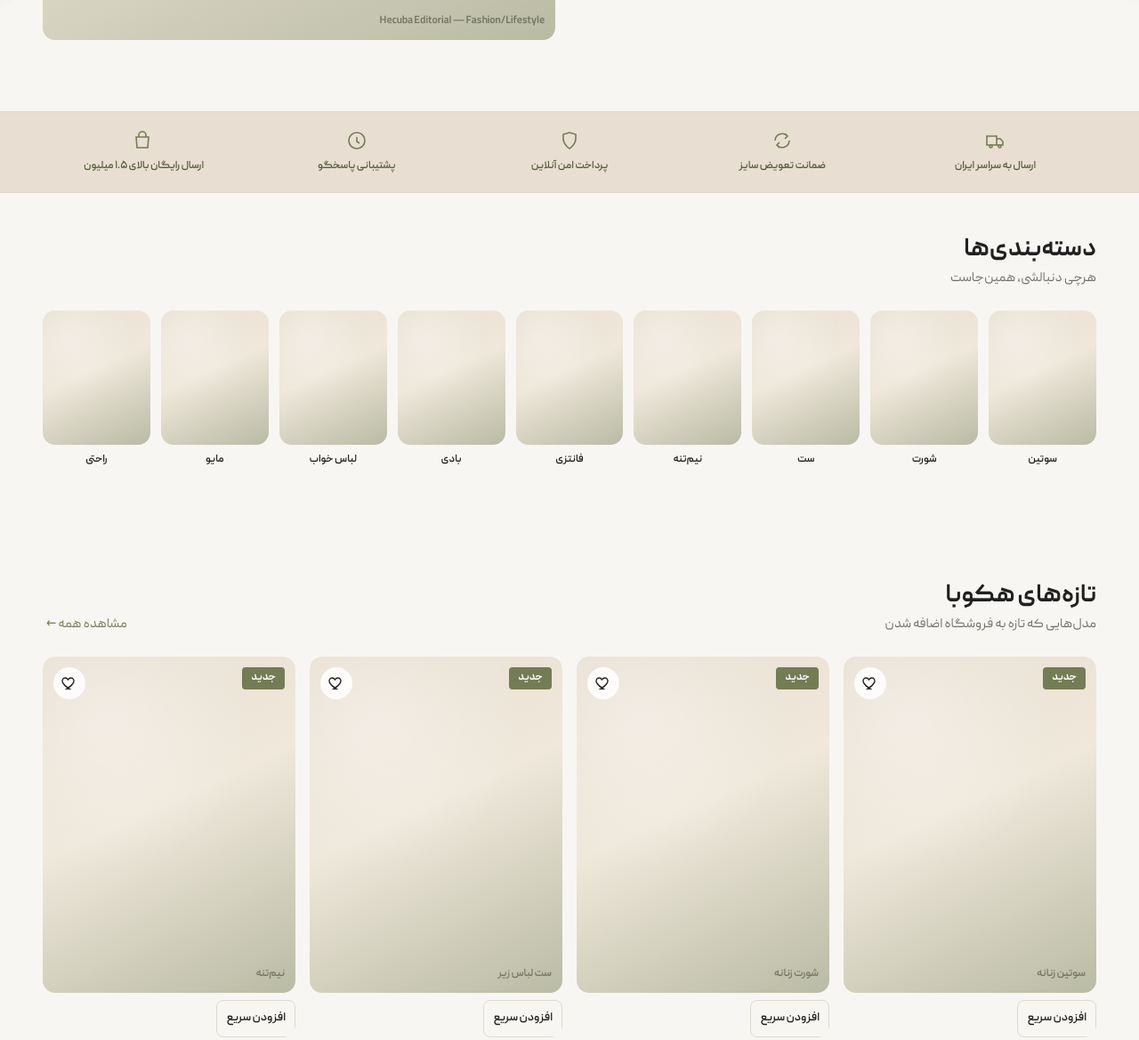
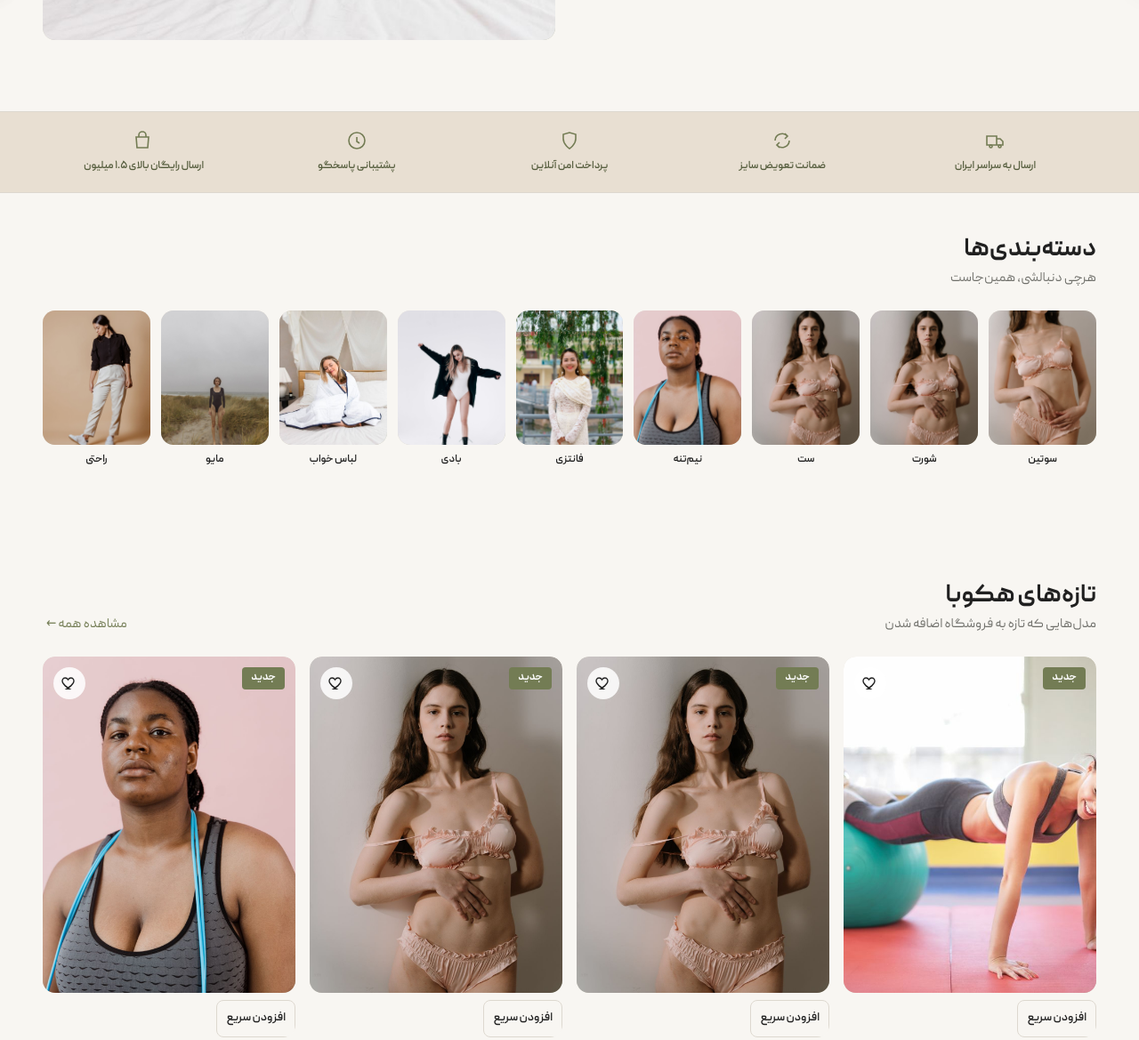
Before and after one commit to HamidZoghii/Hecuba-Style, a plain HTML site: page index.html in a window 1280 px wide. Shown: the part 827-1996 px from the top of the page at 89% size. Drawn offline with Linux system fonts and the light colour scheme.

Commit message:
آپلود عکس ها
آپلود عکس ها

```diff
--- a/css/style.css
+++ b/css/style.css
@@ -415,6 +415,13 @@ select:focus-visible, textarea:focus-visible, [tabindex]:focus-visible {
   font-size: var(--fs-xs);
   font-weight: 600;
   color: rgba(56,58,42,0.55);
+}
+.ph-image .ph-photo {
+  position: absolute;
+  inset: 0;
+  width: 100%;
+  height: 100%;
+  object-fit: cover;
 }
 .ph-image.ratio-3-4 { aspect-ratio: 3/4; }
 .ph-image.ratio-1-1 { aspect-ratio: 1/1; }
--- a/index.html
+++ b/index.html
@@ -207,7 +207,7 @@
         </div>
       </div>
       <div class="hero-media">
-        <div class="ph-image ratio-4-5" role="img" aria-label="تصویر ادیتوریال از کالکشن هکوبا استایل"><span>Hecuba Editorial — Fashion/Lifestyle</span></div>
+        <div class="ph-image ratio-4-5"><img class="ph-photo" src="images/hero-comfort.jpg" alt="زن با لبخند در پتوی نرم سفید — حس راحتی و آرامش هکوبا استایل"></div>
       </div>
     </div>
   </section>
@@ -248,15 +248,15 @@
         </div>
       </div>
       <div class="category-scroller">
-        <a href="category.html?cat=bra" class="category-card"><div class="ph-image ratio-4-5"></div><span>سوتین</span></a>
-        <a href="category.html?cat=brief" class="category-card"><div class="ph-image ratio-4-5"></div><span>شورت</span></a>
-        <a href="category.html?cat=set" class="category-card"><div class="ph-image ratio-4-5"></div><span>ست</span></a>
-        <a href="category.html?cat=bralette" class="category-card"><div class="ph-image ratio-4-5"></div><span>نیم‌تنه</span></a>
-        <a href="category.html?cat=fantasy" class="category-card"><div class="ph-image ratio-4-5"></div><span>فانتزی</span></a>
-        <a href="category.html?cat=bodysuit" class="category-card"><div class="ph-image ratio-4-5"></div><span>بادی</span></a>
-        <a href="category.html?cat=sleepwear" class="category-card"><div class="ph-image ratio-4-5"></div><span>لباس خواب</span></a>
-        <a href="category.html?cat=swim" class="category-card"><div class="ph-image ratio-4-5"></div><span>مایو</span></a>
-        <a href="category.html?cat=loungewear" class="category-card"><div class="ph-image ratio-4-5"></div><span>راحتی</span></a>
+        <a href="category.html?cat=bra" class="category-card"><div class="ph-image ratio-4-5"><img class="ph-photo" src="images/bra-main.jpg" alt="سوتین زنانه هکوبا"></div><span>سوتین</span></a>
+        <a href="category.html?cat=brief" class="category-card"><div class="ph-image ratio-4-5"><img class="ph-photo" src="images/brief-main.jpg" alt="شورت زنانه هکوبا"></div><span>شورت</span></a>
+        <a href="category.html?cat=set" class="category-card"><div class="ph-image ratio-4-5"><img class="ph-photo" src="images/set-main.jpg" alt="ست لباس زیر هکوبا"></div><span>ست</span></a>
+        <a href="category.html?cat=bralette" class="category-card"><div class="ph-image ratio-4-5"><img class="ph-photo" src="images/bralette-main.jpg" alt="نیم‌تنه زنانه هکوبا"></div><span>نیم‌تنه</span></a>
+        <a href="category.html?cat=fantasy" class="category-card"><div class="ph-image ratio-4-5"><img class="ph-photo" src="images/fantasy-main.jpg" alt="لباس زیر فانتزی هکوبا"></div><span>فانتزی</span></a>
+        <a href="category.html?cat=bodysuit" class="category-card"><div class="ph-image ratio-4-5"><img class="ph-photo" src="images/bodysuit-main.jpg" alt="بادی زنانه هکوبا"></div><span>بادی</span></a>
+        <a href="category.html?cat=sleepwear" class="category-card"><div class="ph-image ratio-4-5"><img class="ph-photo" src="images/sleepwear-main.jpg" alt="لباس خواب زنانه هکوبا"></div><span>لباس خواب</span></a>
+        <a href="category.html?cat=swim" class="category-card"><div class="ph-image ratio-4-5"><img class="ph-photo" src="images/swim-main.jpg" alt="مایو و بیکینی هکوبا"></div><span>مایو</span></a>
+        <a href="category.html?cat=loungewear" class="category-card"><div class="ph-image ratio-4-5"><img class="ph-photo" src="images/loungewear-main.jpg" alt="لباس راحتی هکوبا"></div><span>راحتی</span></a>
       </div>
     </div>
   </section>
@@ -328,11 +328,11 @@
       </div>
       <div class="bundle-card">
         <div class="bundle-items">
-          <div class="ph-image ratio-1-1"></div>
+          <div class="ph-image ratio-1-1"><img class="ph-photo" src="images/bra-main.jpg" alt="سوتین"></div>
           <span class="bundle-plus">+</span>
-          <div class="ph-image ratio-1-1"></div>
+          <div class="ph-image ratio-1-1"><img class="ph-photo" src="images/brief-main.jpg" alt="شورت"></div>
           <span class="bundle-plus">+</span>
-          <div class="ph-image ratio-1-1"></div>
+          <div class="ph-image ratio-1-1"><img class="ph-photo" src="images/loungewear-alt2.jpg" alt="جوراب"></div>
         </div>
         <div>
           <h3 style="margin-bottom:6px;">ست کامل النا — سوتین، شورت و جوراب</h3>
@@ -358,11 +358,11 @@
         <a href="https://instagram.com/hecubastyle" class="btn btn-outline" target="_blank" rel="noopener">مشاهده اینستاگرام</a>
       </div>
       <div class="instagram-grid">
-        <div class="ph-image ratio-1-1"></div>
-        <div class="ph-image ratio-1-1 tone-dark"></div>
-        <div class="ph-image ratio-1-1"></div>
-        <div class="ph-image ratio-1-1 tone-dark"></div>
-        <div class="ph-image ratio-1-1" style="display:none;"></div>
+        <div class="ph-image ratio-1-1"><img class="ph-photo" src="images/lifestyle-coffee.jpg" alt="لحظه‌های واقعی هکوبا"></div>
+        <div class="ph-image ratio-1-1"><img class="ph-photo" src="images/fantasy-main.jpg" alt="لحظه‌های واقعی هکوبا"></div>
+        <div class="ph-image ratio-1-1"><img class="ph-photo" src="images/loungewear-alt.jpg" alt="لحظه‌های واقعی هکوبا"></div>
+        <div class="ph-image ratio-1-1"><img class="ph-photo" src="images/swim-alt.jpg" alt="لحظه‌های واقعی هکوبا"></div>
+        <div class="ph-image ratio-1-1" style="display:none;"><img class="ph-photo" src="images/bodysuit-main.jpg" alt="لحظه‌های واقعی هکوبا"></div>
       </div>
     </div>
   </section>
--- a/js/main.js
+++ b/js/main.js
@@ -18,7 +18,7 @@
 
   const PRODUCTS = [
     {
-      id: 'hb-001', sku: 'HEC-BRA-1001',
+      id: 'hb-001', sku: 'HEC-BRA-1001', image: 'images/bra-main.jpg',
       name: 'سوتین بدون سیم مدل النا', category: 'سوتین زنانه', categorySlug: 'bra',
       price: 690000, comparePrice: 890000,
       colors: ['#202020', '#B96777', '#E8DFD2'],
@@ -28,7 +28,7 @@
       rating: 4.8, reviews: 126, tags: ['bestseller'], inStock: true
     },
     {
-      id: 'hb-010', sku: 'HEC-BRA-1010',
+      id: 'hb-010', sku: 'HEC-BRA-1010', image: 'images/set-main.jpg',
       name: 'سوتین فرم‌دهنده پوش‌آپ', category: 'سوتین زنانه', categorySlug: 'bra',
       price: 790000, comparePrice: 990000,
       colors: ['#202020', '#B96777', '#737C54'],
@@ -38,7 +38,7 @@
       rating: 4.8, reviews: 174, tags: ['sale'], inStock: true
     },
     {
-      id: 'hb-011', sku: 'HEC-BRA-1011',
+      id: 'hb-011', sku: 'HEC-BRA-1011', image: 'images/bralette-alt.jpg',
       name: 'سوتین اسپرت بدون درز', category: 'سوتین زنانه', categorySlug: 'bra',
       price: 590000, comparePrice: null,
       colors: ['#202020', '#9CA286', '#FFFFFF'],
@@ -48,7 +48,7 @@
       rating: 4.7, reviews: 88, tags: ['new'], inStock: true
     },
     {
-      id: 'hb-012', sku: 'HEC-BRA-1012',
+      id: 'hb-012', sku: 'HEC-BRA-1012', image: 'images/bra-main.jpg',
       name: 'سوتین کلاسیک سه‌بند', category: 'سوتین زنانه', categorySlug: 'bra',
       price: 650000, comparePrice: 790000,
       colors: ['#202020', '#C9A992', '#8E3045'],
@@ -58,7 +58,7 @@
       rating: 4.6, reviews: 102, tags: ['sale'], inStock: true
     },
     {
-      id: 'hb-003', sku: 'HEC-BRF-1003',
+      id: 'hb-003', sku: 'HEC-BRF-1003', image: 'images/brief-main.jpg',
       name: 'شورت کمرگهی راحت روزانه', category: 'شورت زنانه', categorySlug: 'brief',
       price: 290000, comparePrice: 350000,
       colors: ['#202020', '#9CA286', '#E8DFD2', '#B96777'],
@@ -68,7 +68,7 @@
       rating: 4.7, reviews: 212, tags: ['bestseller'], inStock: true
     },
     {
-      id: 'hb-013', sku: 'HEC-BRF-1013',
+      id: 'hb-013', sku: 'HEC-BRF-1013', image: 'images/brief-main.jpg',
       name: 'شورت تانگا دانتل', category: 'شورت زنانه', categorySlug: 'brief',
       price: 340000, comparePrice: null,
       colors: ['#202020', '#B96777', '#8E3045'],
@@ -78,7 +78,7 @@
       rating: 4.5, reviews: 47, tags: ['new'], inStock: true
     },
     {
-      id: 'hb-014', sku: 'HEC-BRF-1014',
+      id: 'hb-014', sku: 'HEC-BRF-1014', image: 'images/bra-main.jpg',
       name: 'شورت فول شکم‌گیر', category: 'شورت زنانه', categorySlug: 'brief',
       price: 320000, comparePrice: 380000,
       colors: ['#202020', '#C9A992'],
@@ -88,7 +88,7 @@
       rating: 4.6, reviews: 71, tags: ['sale'], inStock: true
     },
     {
-      id: 'hb-002', sku: 'HEC-SET-1002',
+      id: 'hb-002', sku: 'HEC-SET-1002', image: 'images/set-main.jpg',
       name: 'ست دو تکه آدل', category: 'ست لباس زیر', categorySlug: 'set',
       price: 1290000, comparePrice: null,
       colors: ['#202020', '#8E3045'],
@@ -98,7 +98,7 @@
       rating: 4.9, reviews: 84, tags: ['new'], inStock: true
     },
     {
-      id: 'hb-015', sku: 'HEC-SET-1015',
+      id: 'hb-015', sku: 'HEC-SET-1015', image: 'images/set-main.jpg',
       name: 'ست سه‌تکه بی‌تریس', category: 'ست لباس زیر', categorySlug: 'set',
       price: 1590000, comparePrice: 1890000,
       colors: ['#202020', '#B96777'],
@@ -108,7 +108,7 @@
       rating: 4.8, reviews: 36, tags: ['sale'], inStock: true
     },
     {
-      id: 'hb-016', sku: 'HEC-SET-1016',
+      id: 'hb-016', sku: 'HEC-SET-1016', image: 'images/set-main.jpg',
       name: 'ست پنبه‌ای روزمره', category: 'ست لباس زیر', categorySlug: 'set',
       price: 690000, comparePrice: null,
       colors: ['#9CA286', '#E8DFD2', '#202020'],
@@ -118,7 +118,7 @@
       rating: 4.7, reviews: 59, tags: [], inStock: true
     },
     {
-      id: 'hb-005', sku: 'HEC-BRL-1005',
+      id: 'hb-005', sku: 'HEC-BRL-1005', image: 'images/bralette-main.jpg',
       name: 'نیم‌تنه بافت پنبه‌ای', category: 'نیم‌تنه', categorySlug: 'bralette',
       price: 450000, comparePrice: null,
       colors: ['#737C54', '#202020', '#E8DFD2'],
@@ -128,7 +128,7 @@
       rating: 4.5, reviews: 39, tags: ['new'], inStock: true
     },
     {
-      id: 'hb-017', sku: 'HEC-BRL-1017',
+      id: 'hb-017', sku: 'HEC-BRL-1017', image: 'images/bralette-alt.jpg',
       name: 'نیم‌تنه ورزشی کراپ', category: 'نیم‌تنه', categorySlug: 'bralette',
       price: 420000, comparePrice: 480000,
       colors: ['#202020', '#9CA286', '#FFFFFF'],
@@ -138,7 +138,7 @@
       rating: 4.6, reviews: 64, tags: ['sale'], inStock: true
     },
     {
-      id: 'hb-007', sku: 'HEC-FNT-1007',
+      id: 'hb-007', sku: 'HEC-FNT-1007', image: 'images/fantasy-main.jpg',
       name: 'ست فانتزی گلدوزی مون', category: 'لباس زیر فانتزی', categorySlug: 'fantasy',
       price: 1490000, comparePrice: null,
       colors: ['#202020', '#B96777'],
@@ -148,7 +148,7 @@
       rating: 4.9, reviews: 45, tags: ['new'], inStock: false
     },
     {
-      id: 'hb-018', sku: 'HEC-FNT-1018',
+      id: 'hb-018', sku: 'HEC-FNT-1018', image: 'images/fantasy-main.jpg',
       name: 'ست فانتزی توری گل‌دار', category: 'لباس زیر فانتزی', categorySlug: 'fantasy',
       price: 1350000, comparePrice: 1650000,
       colors: ['#202020', '#8E3045', '#B96777'],
@@ -158,7 +158,7 @@
       rating: 4.8, reviews: 29, tags: ['sale'], inStock: true
     },
     {
-      id: 'hb-004', sku: 'HEC-BOD-1004',
+      id: 'hb-004', sku: 'HEC-BOD-1004', image: 'images/bodysuit-main.jpg',
       name: 'بادی مدل رزا', category: 'بادی زنانه', categorySlug: 'bodysuit',
       price: 990000, comparePrice: 1250000,
       colors: ['#202020', '#6D2436'],
@@ -168,7 +168,7 @@
       rating: 4.6, reviews: 58, tags: ['sale'], inStock: true
     },
     {
-      id: 'hb-019', sku: 'HEC-BOD-1019',
+      id: 'hb-019', sku: 'HEC-BOD-1019', image: 'images/bodysuit-main.jpg',
       name: 'بادی ساده روزمره', category: 'بادی زنانه', categorySlug: 'bodysuit',
       price: 690000, comparePrice: null,
       colors: ['#202020', '#E8DFD2', '#C9A992'],
@@ -178,7 +178,7 @@
       rating: 4.5, reviews: 41, tags: [], inStock: true
     },
     {
-      id: 'hb-020', sku: 'HEC-BOD-1020',
+      id: 'hb-020', sku: 'HEC-BOD-1020', image: 'images/bodysuit-main.jpg',
       name: 'بادی تور گلدوزی', category: 'بادی زنانه', categorySlug: 'bodysuit',
       price: 1090000, comparePrice: 1290000,
       colors: ['#202020', '#8E3045'],
@@ -188,7 +188,7 @@
       rating: 4.7, reviews: 33, tags: ['bestseller', 'sale'], inStock: true
     },
     {
-      id: 'hb-006', sku: 'HEC-SLP-1006',
+      id: 'hb-006', sku: 'HEC-SLP-1006', image: 'images/sleepwear-main.jpg',
       name: 'لباس خواب ساتن کوتاه', category: 'لباس خواب', categorySlug: 'sleepwear',
       price: 890000, comparePrice: 1090000,
       colors: ['#8E3045', '#202020'],
@@ -199,7 +199,7 @@
       rating: 4.8, reviews: 97, tags: ['bestseller', 'sale'], inStock: true
     },
     {
-      id: 'hb-021', sku: 'HEC-SLP-1021',
+      id: 'hb-021', sku: 'HEC-SLP-1021', image: 'images/sleepwear-main.jpg',
       name: 'لباس خواب پنبه‌ای بلند', category: 'لباس خواب', categorySlug: 'sleepwear',
       price: 590000, comparePrice: null,
       colors: ['#E8DFD2', '#9CA286', '#202020'],
@@ -209,7 +209,7 @@
       rating: 4.6, reviews: 52, tags: [], inStock: true
     },
     {
-      id: 'hb-022', sku: 'HEC-SLP-1022',
+      id: 'hb-022', sku: 'HEC-SLP-1022', image: 'images/sleepwear-main.jpg',
       name: 'لباس خواب حریر با شال', category: 'لباس خواب', categorySlug: 'sleepwear',
       price: 1190000, comparePrice: null,
       colors: ['#B96777', '#202020'],
@@ -219,7 +219,7 @@
       rating: 4.9, reviews: 22, tags: ['new'], inStock: true
     },
     {
-      id: 'hb-008', sku: 'HEC-SWM-1008',
+      id: 'hb-008', sku: 'HEC-SWM-1008', image: 'images/swim-main.jpg',
       name: 'مایو یک‌تکه کلاسیک', category: 'مایو و بیکینی', categorySlug: 'swim',
       price: 990000, comparePrice: 1190000,
       colors: ['#202020', '#737C54'],
@@ -229,7 +229,7 @@
       rating: 4.6, reviews: 31, tags: ['sale'], inStock: true
     },
     {
-      id: 'hb-023', sku: 'HEC-SWM-1023',
+      id: 'hb-023', sku: 'HEC-SWM-1023', image: 'images/swim-alt.jpg',
       name: 'بیکینی دو تکه فرم‌دهنده', category: 'مایو و بیکینی', categorySlug: 'swim',
       price: 890000, comparePrice: null,
       colors: ['#202020', '#C9A992', '#8E3045'],
@@ -239,7 +239,7 @@
       rating: 4.5, reviews: 18, tags: ['new'], inStock: true
     },
     {
-      id: 'hb-009', sku: 'HEC-CMF-1009',
+      id: 'hb-009', sku: 'HEC-CMF-1009', image: 'images/loungewear-alt.jpg',
       name: 'ست راحتی خانگی دو تکه', category: 'لباس راحتی', categorySlug: 'loungewear',
       price: 750000, comparePrice: null,
       colors: ['#E8DFD2', '#9CA286'],
@@ -249,7 +249,7 @@
       rating: 4.7, reviews: 63, tags: ['bestseller'], inStock: true
     },
     {
-      id: 'hb-024', sku: 'HEC-CMF-1024',
+      id: 'hb-024', sku: 'HEC-CMF-1024', image: 'images/loungewear-main.jpg',
       name: 'شلوار و تاپ راحتی نخی', category: 'لباس راحتی', categorySlug: 'loungewear',
       price: 640000, comparePrice: 720000,
       colors: ['#202020', '#E8DFD2', '#737C54'],
@@ -497,8 +497,8 @@
       '<article class="product-card" data-product-id="' + p.id + '">' +
         '<div class="media">' +
           '<a href="product.html?id=' + p.id + '" aria-label="' + p.name + '">' +
-            '<div class="ph-image ratio-3-4"><span>' + p.category + '</span></div>' +
-            '<div class="ph-image ratio-3-4 img-secondary tone-dark"><span>نمای دوم</span></div>' +
+            '<div class="ph-image ratio-3-4">' + (p.image ? '<img class="ph-photo" src="' + p.image + '" alt="' + p.name + '" loading="lazy">' : '<span>' + p.category + '</span>') + '</div>' +
+            '<div class="ph-image ratio-3-4 img-secondary' + (p.image ? '' : ' tone-dark') + '">' + (p.image ? '<img class="ph-photo" src="' + p.image + '" alt="' + p.name + '" loading="lazy">' : '<span>نمای دوم</span>') + '</div>' +
           '</a>' +
           '<div class="card-badges">' + badges.join('') + '</div>' +
           '<button type="button" class="wishlist-btn" data-product-id="' + p.id + '" aria-pressed="false" aria-label="افزودن به علاقه‌مندی">' +
@@ -537,7 +537,7 @@
     const variantText = variantParts.join(' | ');
     return (
       '<div class="cart-line" data-cart-index="' + line.index + '">' +
-        '<a href="product.html?id=' + line.product.id + '" class="cart-line-thumb"><div class="ph-image ratio-3-4"></div></a>' +
+        '<a href="product.html?id=' + line.product.id + '" class="cart-line-thumb"><div class="ph-image ratio-3-4">' + (line.product.image ? '<img class="ph-photo" src="' + line.product.image + '" alt="">' : '') + '</div></a>' +
         '<div class="cart-line-body">' +
           '<a href="product.html?id=' + line.product.id + '" class="cart-line-name">' + line.product.name + '</a>' +
           (variantText ? '<span class="cart-line-variant">' + variantText + '</span>' : '') +
@@ -717,7 +717,7 @@
         resultsEl.innerHTML = matches.length
           ? matches.map(p =>
               '<a href="product.html?id=' + p.id + '" class="search-result-row">' +
-                '<div class="ph-image ratio-1-1" style="width:44px;height:44px;flex-shrink:0"></div>' +
+                '<div class="ph-image ratio-1-1" style="width:44px;height:44px;flex-shrink:0">' + (p.image ? '<img class="ph-photo" src="' + p.image + '" alt="">' : '') + '</div>' +
                 '<span>' + p.name + '</span>' +
                 '<span class="text-muted text-sm num" style="margin-inline-start:auto">' + formatToman(p.price) + '</span>' +
               '</a>'
@@ -1046,12 +1046,16 @@
 
     function renderMain() {
       const isVideo = product.hasVideo && state.mainIndex === galleryLabels.length;
-      mainEl.className = 'ph-image ratio-3-4' + (state.mainIndex % 2 === 1 ? ' tone-dark' : '');
-      mainEl.innerHTML = '<span>' + (isVideo ? 'پیش‌نمایش ویدئو محصول' : galleryLabels[state.mainIndex] + ' — ' + (COLOR_MAP[product.colors[state.colorIndex]] || '')) + '</span>';
+      mainEl.className = 'ph-image ratio-3-4' + (!product.image && state.mainIndex % 2 === 1 ? ' tone-dark' : '');
+      if (product.image && !isVideo) {
+        mainEl.innerHTML = '<img class="ph-photo" src="' + product.image + '" alt="' + product.name + ' — ' + galleryLabels[state.mainIndex] + '">';
+      } else {
+        mainEl.innerHTML = '<span>' + (isVideo ? 'پیش‌نمایش ویدئو محصول' : galleryLabels[state.mainIndex] + ' — ' + (COLOR_MAP[product.colors[state.colorIndex]] || '')) + '</span>';
+      }
     }
     function renderThumbs() {
       let html = galleryLabels.map((label, i) =>
-        '<button type="button" class="thumb' + (i === state.mainIndex ? ' active' : '') + '" data-thumb="' + i + '" aria-label="' + label + '"><div class="ph-image' + (i % 2 === 1 ? ' tone-dark' : '') + '"></div></button>'
+        '<button type="button" class="thumb' + (i === state.mainIndex ? ' active' : '') + '" data-thumb="' + i + '" aria-label="' + label + '"><div class="ph-image' + (!product.image && i % 2 === 1 ? ' tone-dark' : '') + '">' + (product.image ? '<img class="ph-photo" src="' + product.image + '" alt="">' : '') + '</div></button>'
       ).join('');
       if (product.hasVideo) {
         const vi = galleryLabels.length;
@@ -1388,7 +1392,7 @@
       const summaryLinesEl = document.getElementById('checkout-summary-lines');
       summaryLinesEl.innerHTML = Store.cartLines().map(l => {
         const variant = [l.color ? (COLOR_MAP[l.color] || '') : '', l.size || ''].filter(Boolean).join(' / ');
-        return '<div class="summary-mini-line"><div class="ph-image ratio-3-4"></div><span class="name">' + l.product.name + (variant ? ' <span class="text-muted">(' + variant + ')</span>' : '') + '</span><span class="qty num">×' + l.qty + '</span></div>';
+        return '<div class="summary-mini-line"><div class="ph-image ratio-3-4">' + (l.product.image ? '<img class="ph-photo" src="' + l.product.image + '" alt="">' : '') + '</div><span class="name">' + l.product.name + (variant ? ' <span class="text-muted">(' + variant + ')</span>' : '') + '</span><span class="qty num">×' + l.qty + '</span></div>';
       }).join('');
 
       const subtotal = Store.cartSubtotal();
```
Also changed, not shown: images/bodysuit-main.jpg (added), images/bra-main.jpg (added), images/bralette-alt.jpg (added), images/bralette-main.jpg (added), images/brief-main.jpg (added), images/fantasy-main.jpg (added), images/hero-comfort.jpg (added), images/lifestyle-coffee.jpg (added), images/loungewear-alt.jpg (added), images/loungewear-alt2.jpg (added), images/loungewear-main.jpg (added), images/set-main.jpg (added), images/sleepwear-main.jpg (added), images/swim-alt.jpg (added), 1 more files, 2 other files.
